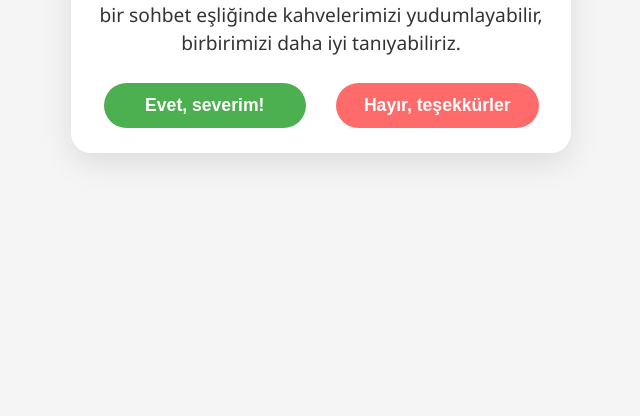
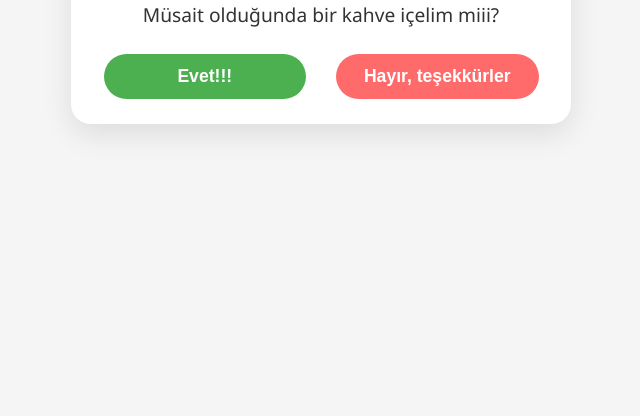
Before and after one commit to mustafacici1/zeynepsite, a plain HTML site: page index.html in a window 1280 px wide. Shown: the part 384-800 px from the top of the page, without its empty margins (319-959 px from the left). Drawn offline with nearby package versions, Linux system fonts and the light colour scheme.

Commit message:
Update index.html

```diff
--- a/index.html
+++ b/index.html
@@ -157,9 +157,9 @@
 <body>
     <div class="container">
         <h1>Merhaba Zeynep!</h1>
-        <p>Seninle bir kahve içmeye ne dersin? Birlikte güzel bir sohbet eşliğinde kahvelerimizi yudumlayabilir, birbirimizi daha iyi tanıyabiliriz.</p>
+        <p>Müsait olduğunda bir kahve içelim miii?</p>
         <div class="buttons">
-            <button id="yesBtn" class="btn btn-yes">Evet, severim!</button>
+            <button id="yesBtn" class="btn btn-yes">Evet!!!</button>
             <button id="noBtn" class="btn btn-no">Hayır, teşekkürler</button>
         </div>
         <div id="result" class="result hidden">
```
